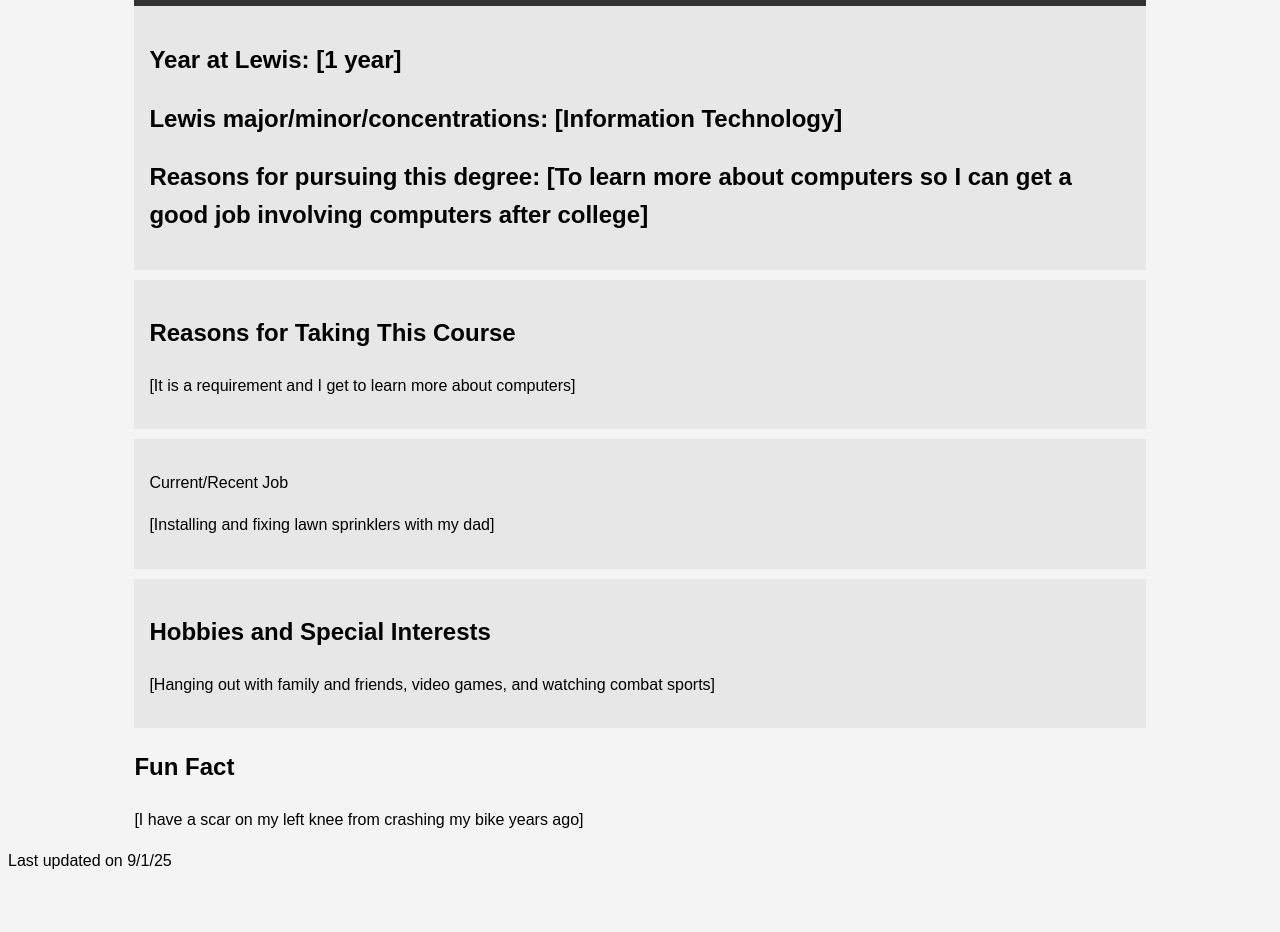
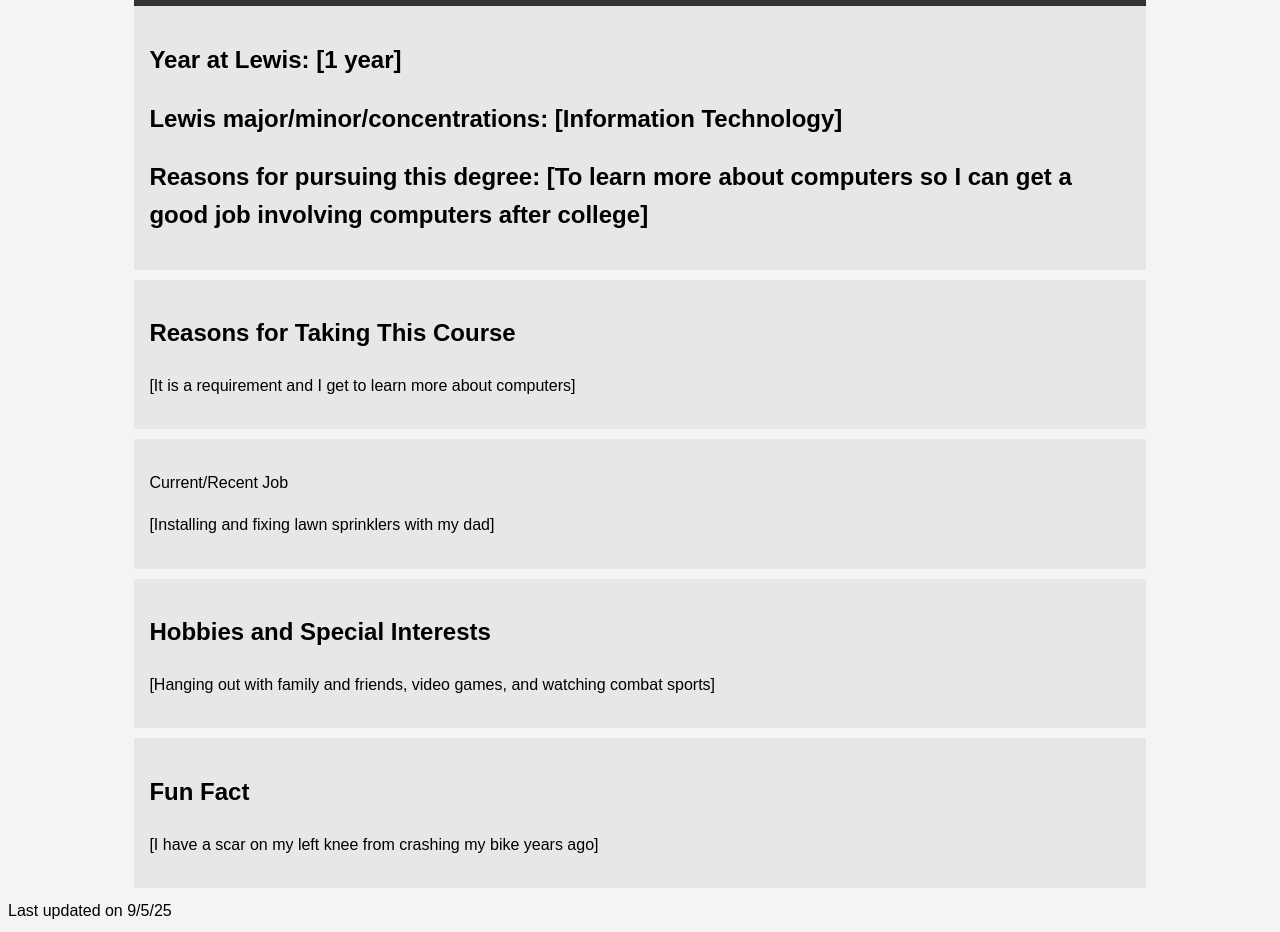
Before and after one commit to Kevin042707/me, a plain HTML site: page index.html in a window 1280 px wide. Shown: the part 144-1076 px from the top of the page. Before the commit the page ends 1026 px from the top, so only its background shows below. Drawn offline with Linux system fonts and the light colour scheme.

Commit message:
Update index.html

```diff
--- a/index.html
+++ b/index.html
@@ -21,7 +21,7 @@
         .main-info h1 {
             margin: 0;
         }
-        .hobbies, .lewis, .course, .job {
+        .hobbies, .lewis, .course, .job, .fun-fact {
             background: #e7e7e7;
             padding: 15px;
             margin-bottom: 10px;
@@ -63,4 +63,4 @@
     </div>
 </body>
 </html>
-Last updated on 9/1/25
+Last updated on 9/5/25
```
